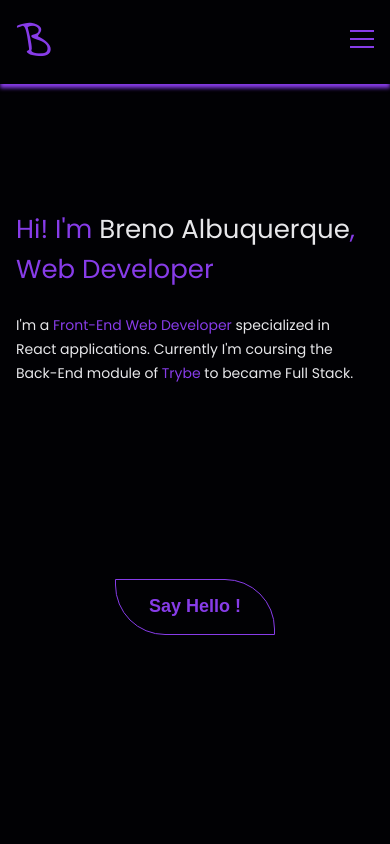
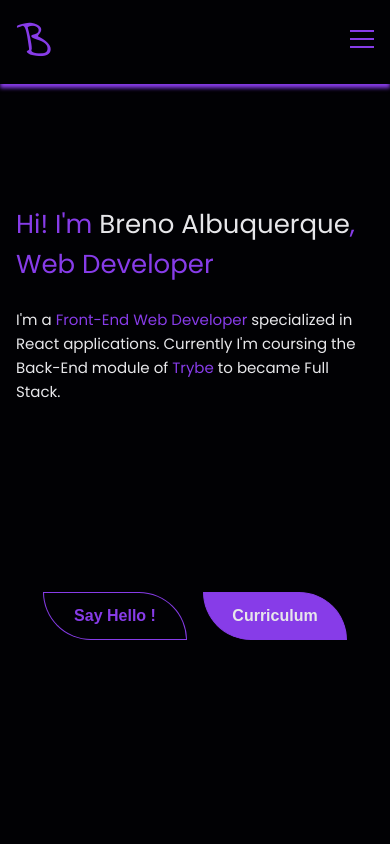
Before and after one commit to Breno-Albuquerque/Breno-Albuquerque.github.io, a React (Create React App) app: page / in a window 390 px wide. Shown: the top 844 px of the page. Built offline with nearby package versions, Linux system fonts and the light colour scheme.

Commit message:
feat: responsive - hello, curriculum buttons

```diff
--- a/src/components/Home.js
+++ b/src/components/Home.js
@@ -17,6 +17,11 @@ const Section = styled.section`
 `
 
 const Container = styled.div`
+  display: flex;
+  flex-direction: column;
+  align-items: flex-start;
+
+  width: 100%;
 `
 
 const Title = styled.h1`
@@ -40,10 +45,11 @@ const Name = styled.span`
 const Introduction = styled.article`
   align-self: flex-start;
 
-  font-size: 14px;
+  font-size: 15px;
   line-height: 24px;
 
   width: 95%;
+  max-width: 576px;
 
   color: ${props => props.theme.white};
 `
@@ -52,18 +58,43 @@ const Highlight = styled.span`
   color: ${props => props.theme.purple1};
 `
 
-const HelloBtn = styled.button`
-  width: 160px;
-  height: 56px;
+const ButtonsBox = styled.div`
+  display: flex;
+  flex-wrap: wrap;
+  justify-content: center;
+`
 
-  font-size: 18px;
+const HelloButton = styled.button`
+  width: 144px;
+  height: 48px;
+
+  font-size: 16px;
   font-weight: 900;
   color: ${props => props.theme.purple1};
 
   border: 1px solid ${props => props.theme.purple1};
   border-radius: 0 50px 0 50px;
+  margin-right: 16px;
 
   background: none;
+
+  @media(max-width: 335px) {
+    margin-bottom: 32px;
+  }
+`
+
+const ButtonCurriculum = styled.button`
+  width: 144px;
+  height: 48px;
+
+  font-size: 16px;
+  font-weight: 900;
+  color: ${props => props.theme.white};
+
+  border: 1px solid ${props => props.theme.purple1};
+  border-radius: 0 50px 0 50px;
+
+  background: ${props => props.theme.purple1};
 `
 
 function Home() {
@@ -71,14 +102,17 @@ function Home() {
     <Section>
       <Container>
         <Title>
-          Hi! I'm <Name>Breno Albuquerque</Name>, Web Developer
+          Hi! I'm <Name>Breno Albuquerque</Name>,<br/>Web Developer
         </Title>
         <Introduction>
         I'm a <Highlight>Front-End Web Developer</Highlight> specialized in React applications. Currently
         I'm coursing the Back-End module of <Highlight>Trybe</Highlight> to became Full Stack.
         </Introduction>
       </Container>
-      <HelloBtn>Say Hello !</HelloBtn>
+      <ButtonsBox>
+        <HelloButton>Say Hello !</HelloButton>
+        <ButtonCurriculum>Curriculum</ButtonCurriculum>
+      </ButtonsBox>
     </Section>
   )
 }
```
